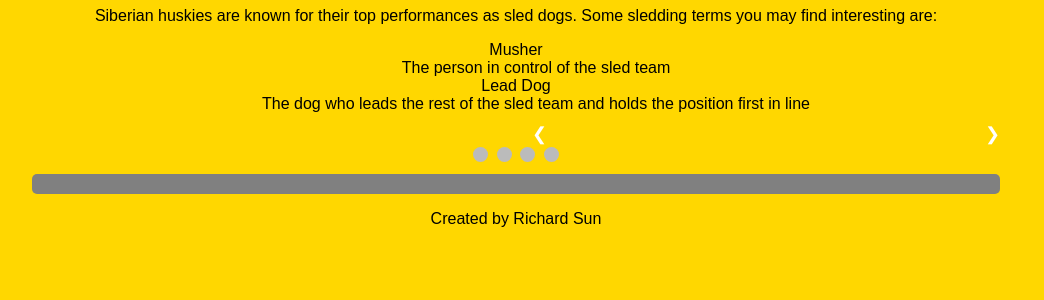
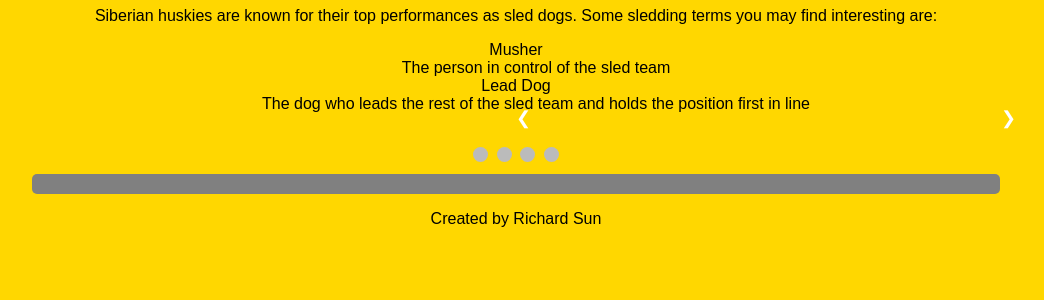
Before and after one commit to RichardSchool/WebFundamentals, a PHP site: page /stu_project2.6_richard.html in a window 1280 px wide. Shown: the part 398-698 px from the top of the page, without its empty margins (124-1168 px from the left). Run offline with PHP 8.4, Linux system fonts and the light colour scheme; some web fonts are replaced.

Commit message:
Update styles.css

```diff
--- a/SiberianHuskies/css/styles.css
+++ b/SiberianHuskies/css/styles.css
@@ -66,7 +66,7 @@ img {
   top: 50%;
   width: auto;
   margin-top: -22px;
-  padding: 16px;
+  padding: 0px;
   color: white;
   font-weight: bold;
   font-size: 18px;
```
